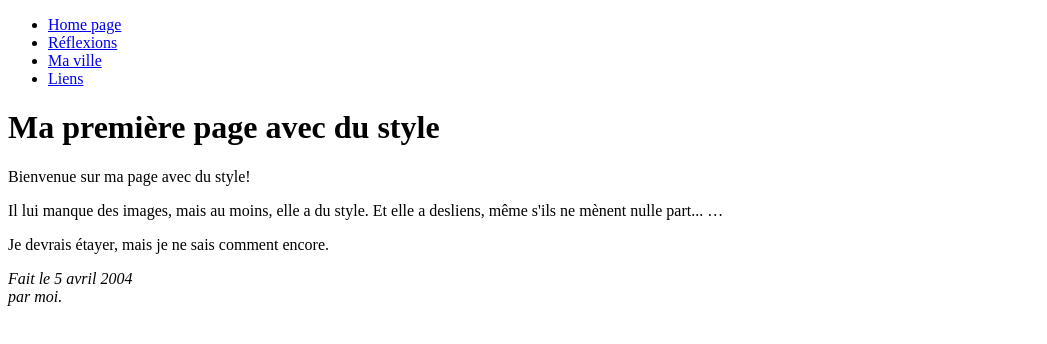
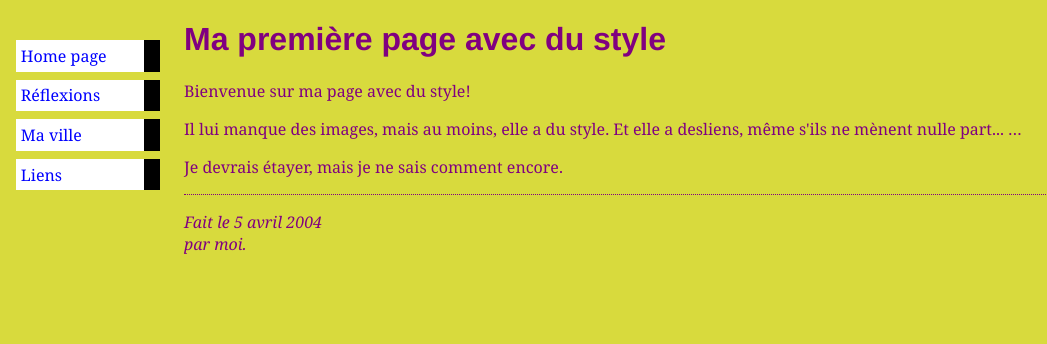
Before and after one commit to Rom001/rom001.github.io, a plain HTML site: page index.html in a window 1280 px wide. Shown: the whole page, without its empty margins (0-1047 px from the left). Drawn offline with Linux system fonts and the light colour scheme.

Commit message:
fix error

```diff
--- a/index.html
+++ b/index.html
@@ -2,7 +2,7 @@
 <html>
 <head>
   <title>Ma première page avec du style</title>
-  <link rel="stylesheet" href="monstyle.css">
+  <link rel="stylesheet" href="style.css">
 </head>
 
 <body>
```
